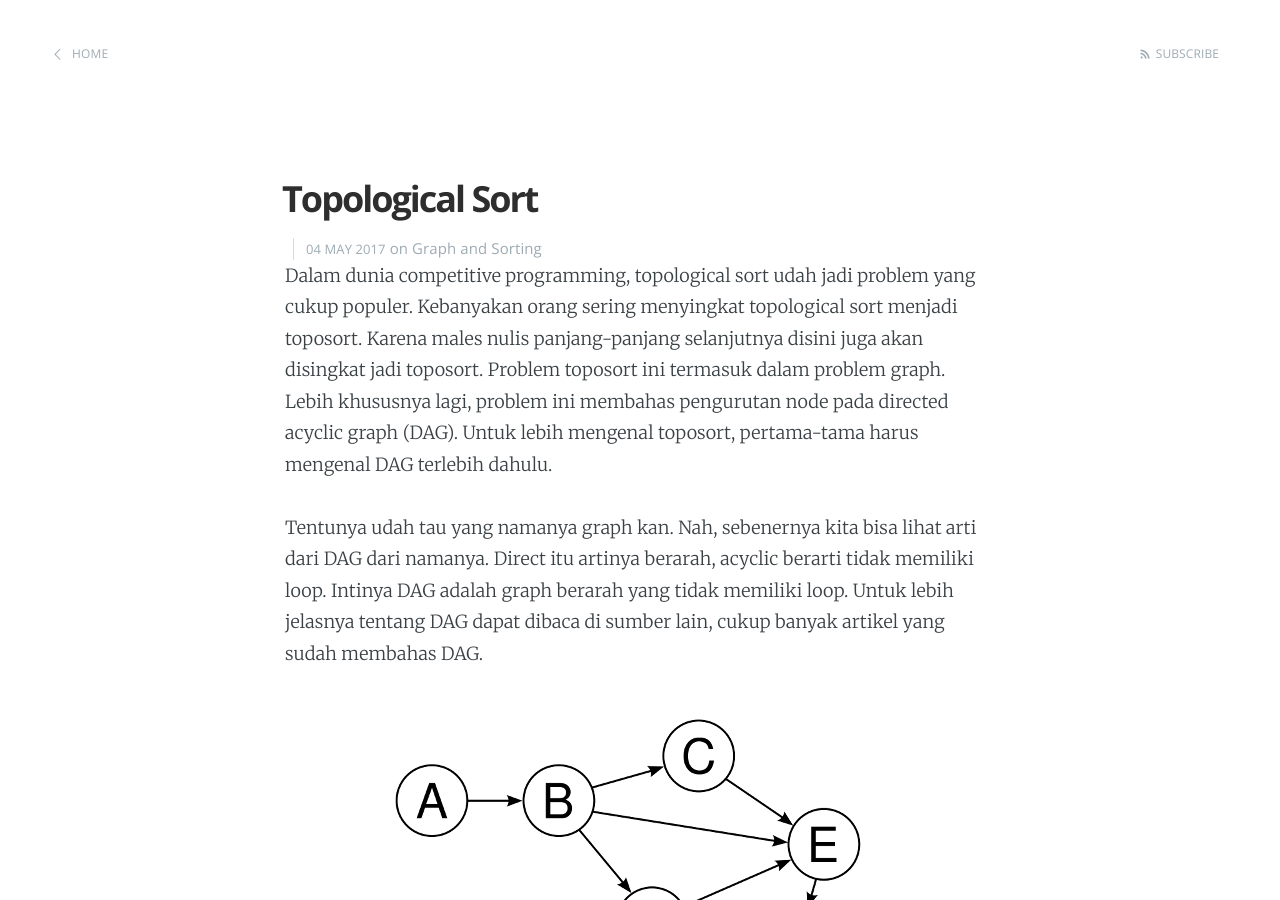
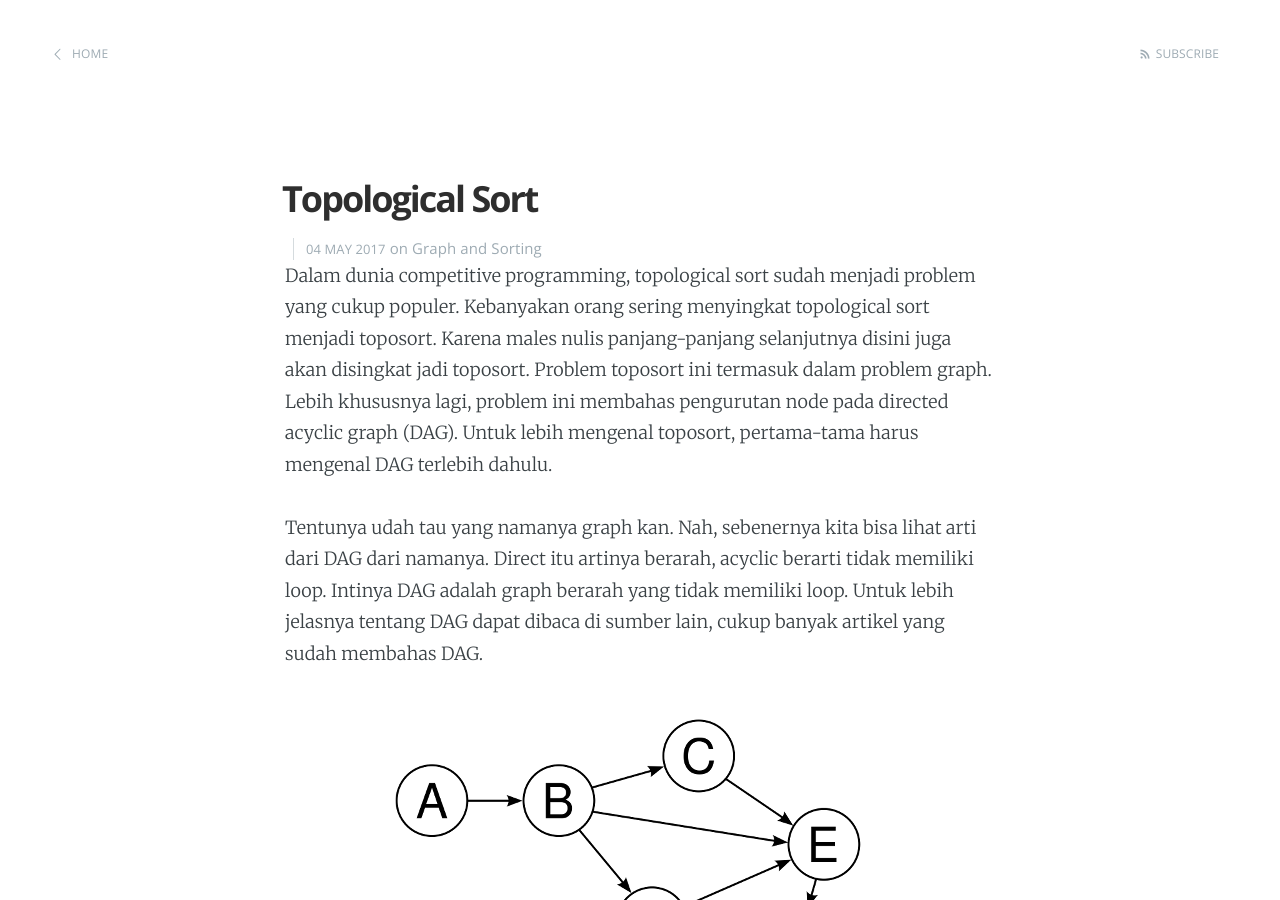
Before and after one commit to cp-itb/blog, a Jekyll site: the page built from _posts/2017-05-04-toposort.md, in a window 1280 px wide and 900 px high. Built offline with Jekyll 4.4.1, drawn with Linux system fonts in a browser that asks for light colours.

Commit message:
toposort update

```diff
--- a/_posts/2017-05-04-toposort.md
+++ b/_posts/2017-05-04-toposort.md
@@ -8,7 +8,7 @@ profpic: jauhararifin
 author-description: Entah apa
 ---
 
-Dalam dunia competitive programming, topological sort udah jadi problem yang cukup populer. Kebanyakan orang sering menyingkat topological sort menjadi toposort. Karena males nulis panjang-panjang selanjutnya disini juga akan disingkat jadi toposort. Problem toposort ini termasuk dalam problem graph. Lebih khususnya lagi, problem ini membahas pengurutan node pada directed acyclic graph (DAG). Untuk lebih mengenal toposort, pertama-tama harus mengenal DAG terlebih dahulu.
+Dalam dunia competitive programming, topological sort sudah menjadi problem yang cukup populer. Kebanyakan orang sering menyingkat topological sort menjadi toposort. Karena males nulis panjang-panjang selanjutnya disini juga akan disingkat jadi toposort. Problem toposort ini termasuk dalam problem graph. Lebih khususnya lagi, problem ini membahas pengurutan node pada directed acyclic graph (DAG). Untuk lebih mengenal toposort, pertama-tama harus mengenal DAG terlebih dahulu.
 
 Tentunya udah tau yang namanya graph kan. Nah, sebenernya kita bisa lihat arti dari DAG dari namanya. Direct itu artinya berarah, acyclic berarti tidak memiliki loop. Intinya DAG adalah graph berarah yang tidak memiliki loop. Untuk lebih jelasnya tentang DAG dapat dibaca di sumber lain, cukup banyak artikel yang sudah membahas DAG.
 
```
